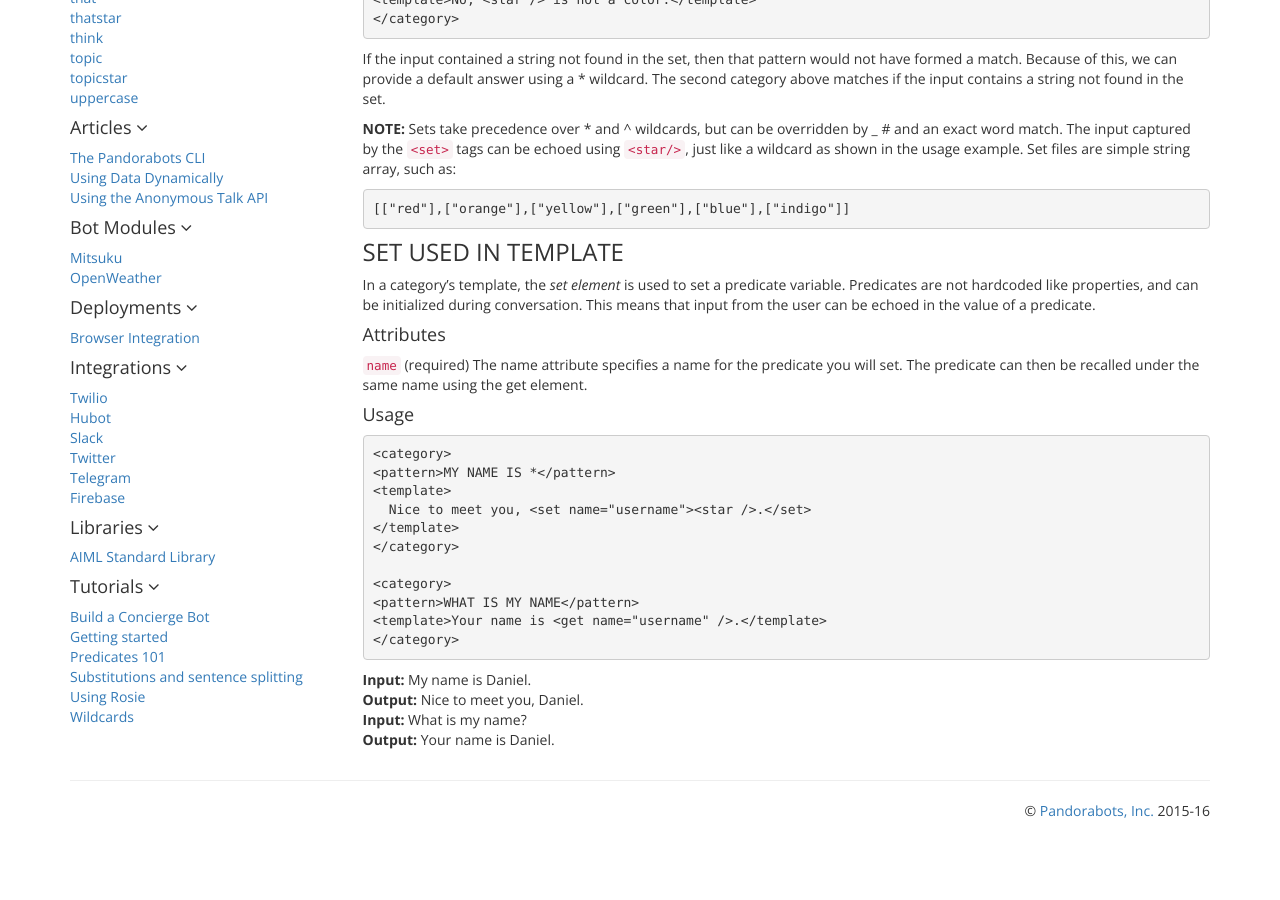
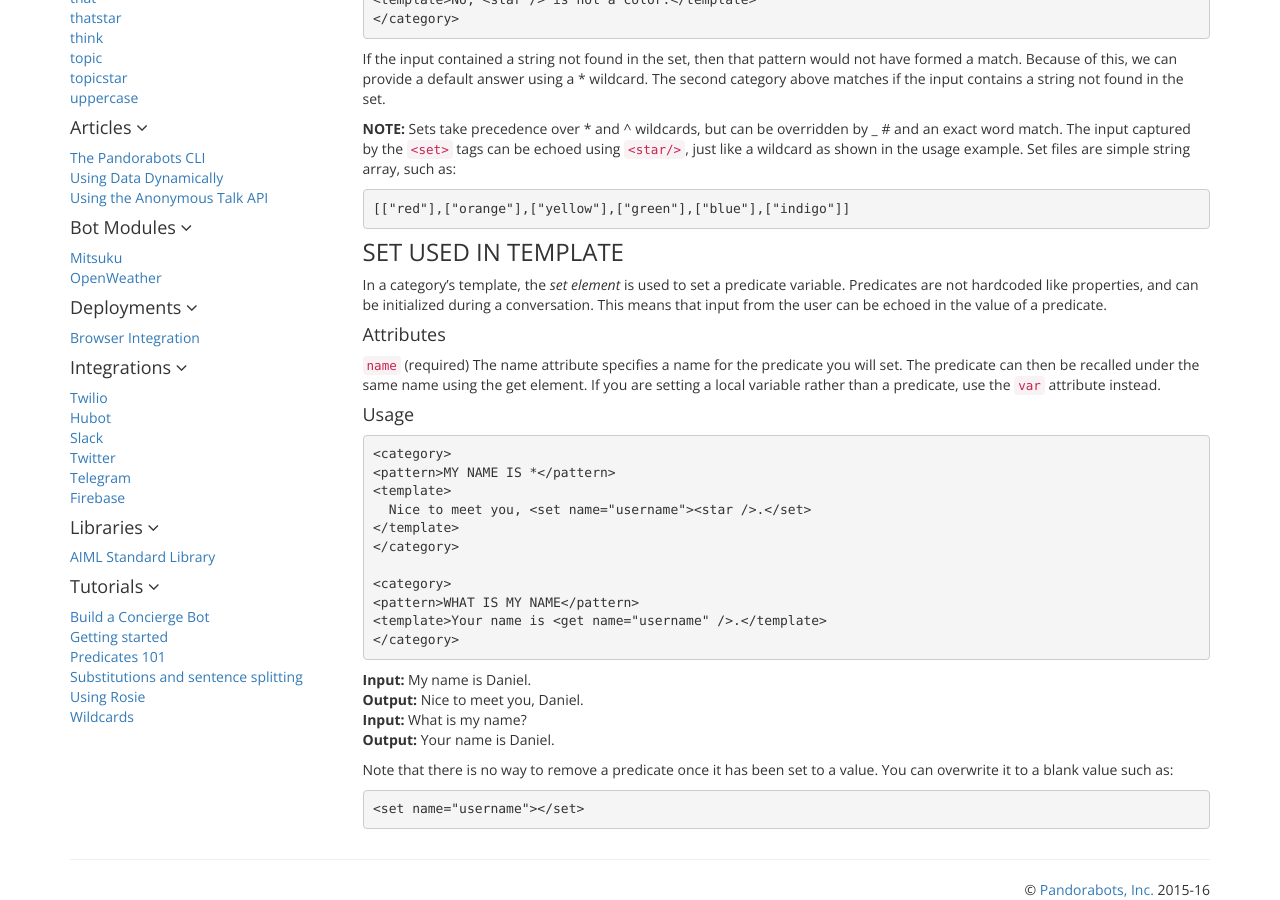
Before and after one commit to pandorabots/pandorabots.github.io, a Jekyll site: the page built from _aiml/set.md, in a window 1280 px wide and 900 px high, scrolled down 983 px. Built offline with Jekyll 4.4.1, drawn with Linux system fonts in a browser that asks for light colours; before the commit the page ends 1804 px from its top, so only the background shows below that.

Commit message:
added var attribute for template usage

```diff
--- a/_aiml/set.md
+++ b/_aiml/set.md
@@ -55,12 +55,12 @@ If the input contained a string not found in the set, then that pattern would no
 
 ### SET USED IN TEMPLATE
 
-In a category's template, the *set element* is used to set a predicate variable. Predicates are not hardcoded like properties, and can be initialized during conversation. This means that input from the user can be echoed in the value of a predicate.
+In a category's template, the *set element* is used to set a predicate variable. Predicates are not hardcoded like properties, and can be initialized during a conversation. This means that input from the user can be echoed in the value of a predicate.
 
 #### Attributes
 
 `name` (required)
-The name attribute specifies a name for the predicate you will set. The predicate can then be recalled under the same name using the get element.
+The name attribute specifies a name for the predicate you will set. The predicate can then be recalled under the same name using the get element. If you are setting a local variable rather than a predicate, use the `var` attribute instead.
 
 #### Usage
 
@@ -80,3 +80,7 @@ The name attribute specifies a name for the predicate you will set. The predicat
 **Output:** Nice to meet you, Daniel.
 **Input:** What is my name?
 **Output:** Your name is Daniel.
+
+Note that there is no way to remove a predicate once it has been set to a value. You can overwrite it to a blank value such as:
+
+    <set name="username"></set>
```
